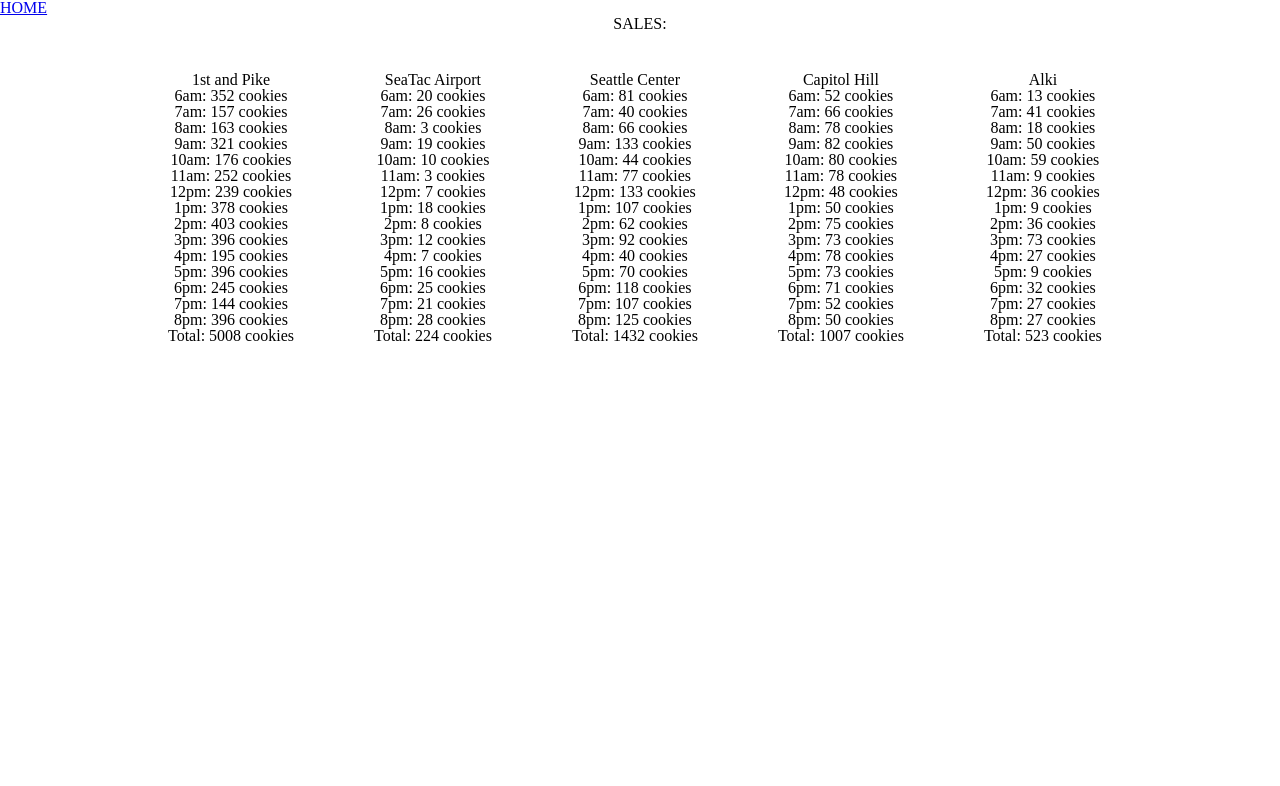
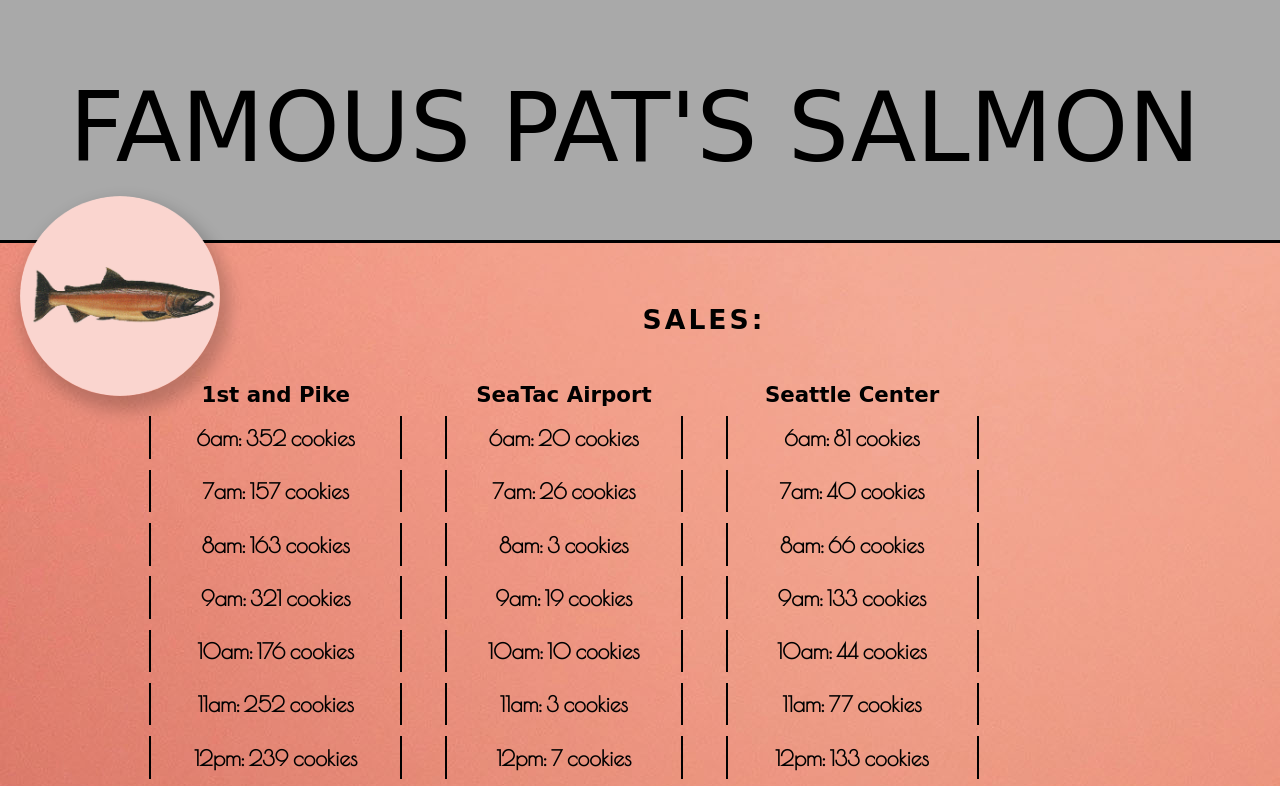
Before and after one commit to LeoKuhorev/201-lab06, a plain HTML site: page sales.html in a window 1280 px wide. Shown: the top 786 px of the page. Drawn offline with nearby package versions, Linux system fonts and the light colour scheme; a web font is replaced by a local one.

Commit message:
more css added

```diff
--- a/css/style.css
+++ b/css/style.css
@@ -1,10 +1,97 @@
+body {
+  background-image: url("/images/background_image.jpg");
+  width: 100%;
+}
+nav {
+  font-family: 'Cabin Sketch', cursive;
+  height: 200px;
+  background: darkgray;
+  padding-bottom: 40px;
+  border-bottom: 3px solid black;
+}
+nav h1 {
+  float: right;
+  font-size: 72pt;
+  margin-top: 80px;
+  margin-right: 80px;
+}
+nav h1:hover {
+  color: #fad5cf;
+  cursor: context-menu;
+}
+.dropdown {
+  display: inline-block;
+}
+.dropdown-content {
+  display: none;
+  position: absolute;
+  left: 240px;
+  top: 30px;
+  min-width: 200px;
+  box-shadow: 0px 8px 16px 0px rgba(0,0,0,0.2);
+}
+.dropdown:hover .dropdown-content {
+  display: block;
+}
+.dropdown-content a {
+  font-family: 'Poiret One', cursive;
+  font-size: 16pt;
+  font-weight: bold;
+  text-align: center;
+  background-color: darkgray;
+  color: #fad5cf;
+  padding: 12px 16px;
+  text-decoration: none;
+  display: block;
+}
+.dropdown-content a:hover {
+  background-color:#fad5cf;
+  color: darkgray;
+  box-shadow: 0px 8px 16px 0px rgba(0,0,0,0.2);
+}
+#logo {
+  width: 200px;
+  margin: 20px;
+  border-radius: 50%;
+  box-shadow: 5px 10px 16px 5px rgba(0,0,0,0.2);
+}
+.dropdown-content a:active {
+  background-color:#fac6be;
+  box-shadow: 5px 10px 16px 5px rgba(0,0,0,0.2);
+  transform: translateY(4px);
+}
 #sales {
   text-align: center;
-  width: 80%;
-  margin-left: auto;
-  margin-right: auto;
+  width: 90%;
+  margin-top: 5%;
+  margin-left: 10%;
+  margin-right: 10%;
+  font-family: 'Poiret One', cursive;
+  font-size: 16pt;
+  font-weight: bold;
 }
-#sales ul {
+#sales h2 {
+  font-family: 'Fredericka the Great', cursive;
+  font-size: 20pt;
+  font-weight: bolder;
+  letter-spacing: 3px;
+  margin-bottom: 40px;
+}
+ ul {
+  font-family: 'Fredericka the Great', cursive;
   float: left;
-  margin: 40px;
+  margin: 0.5em;
 }
+#sales li {
+  margin: 0.5em;
+  padding: 0.5em;
+  font-family: 'Poiret One', cursive;
+  border-left: 2px solid black;
+  border-right: 2px solid black;
+}
+#total {
+  border-top: 2px solid black;
+  border-left: none !important;
+  border-right: none !important;
+  font-family: 'Fredericka the Great', cursive !important;
+}
--- a/js/app.js
+++ b/js/app.js
@@ -103,6 +103,7 @@ for (var k = 0; k < stores.length; k++) {
     // console.log(operationHours[i] + ': ' + stores[k].cookiesSoldPerHour()[i] + ' cookies');
   }
   liEl = document.createElement('li');
+  liEl.id = 'total';
   liEl.textContent = `Total: ${total} cookies`;
   ulEl.appendChild(liEl);
 }
--- a/sales.html
+++ b/sales.html
@@ -4,13 +4,23 @@
     <title>Sales</title>
     <link href="css/reset.css" type="text/css" rel="stylesheet" />
     <link href="css/style.css" type="text/css" rel="stylesheet" />
+    <link href="https://fonts.googleapis.com/css?family=Cabin+Sketch|Fredericka+the+Great|Poiret+One&display=swap" rel="stylesheet">
   </head>
   <body>
     <header>
       <nav>
-        <ul>
-          <a href="/index.html"><li>HOME</li></a>
-        </ul>
+        <h1>FAMOUS PAT'S SALMON</h1>
+        <div class="dropdown">
+          <img src="images/logo.png" alt="Salmon logo" id="logo" >
+            <div class="dropdown-content">
+              <ul>
+                <a href="index.html"><li>HOME</li></a>
+                <a href="index.html"><li>OUR STORY</li></a>
+                <a href="index.html"><li>OUR COOKIES</li></a>
+                <a href="index.html"><li>LOGIN</li></a>
+              </ul>
+            </div>
+          </div>
       </nav>
     </header>
     <main>
```
Also changed, not shown: index.html (+13 -8 lines), images/background.jpg (added), images/background_image.jpg (added), images/logo.png (added), images/salmon.png (deleted), 1 other file.
